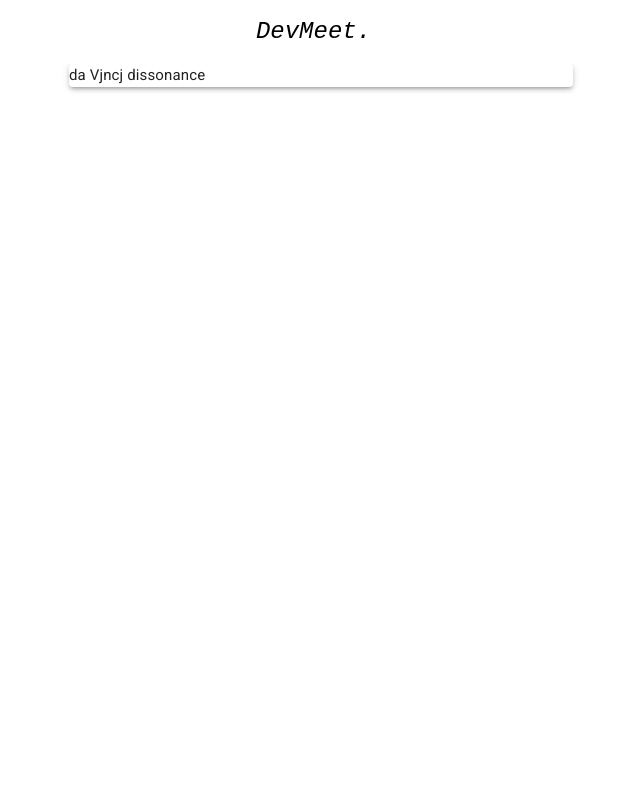
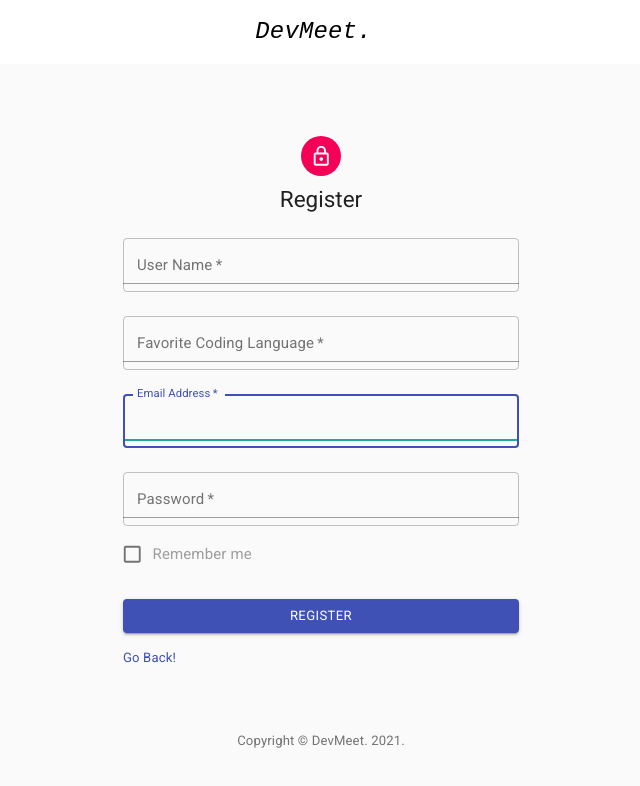
Before and after one commit to nbmc1991/dev-meet, a React (Create React App) app in the folder client/: page /register in a window 1280 px wide. Shown: the top 786 px of the page, without its empty margins (319-959 px from the left). Built offline with nearby package versions, Linux system fonts and the light colour scheme.

Commit message:
login and register pages up

```diff
--- a/client/src/components/pages/Login.js
+++ b/client/src/components/pages/Login.js
@@ -1,68 +1,121 @@
-import React, { useEffect, useRef, useContext, Typography } from 'react';
-import { Link } from 'react-dom';
-import {Store} from '../../store';
-import {loginUser,setErrors} from '../../store/actions/authActions';
-import classnames from 'classnames';
-import Paper from '@material-ui/core/Paper';
+import React from 'react';
+import Avatar from '@material-ui/core/Avatar';
+import Button from '@material-ui/core/Button';
+import CssBaseline from '@material-ui/core/CssBaseline';
+import TextField from '@material-ui/core/TextField';
+import FormControlLabel from '@material-ui/core/FormControlLabel';
+import Checkbox from '@material-ui/core/Checkbox';
+import Link from '@material-ui/core/Link';
+import Grid from '@material-ui/core/Grid';
+import Box from '@material-ui/core/Box';
+import LockOutlinedIcon from '@material-ui/icons/LockOutlined';
+import Typography from '@material-ui/core/Typography';
+import { makeStyles } from '@material-ui/core/styles';
 import Container from '@material-ui/core/Container';
-import { makeStyles } from '@material-ui/core/styles';//imported for form field ux/ui
-import TextField from '@material-ui/core/TextField';//imported for form field ux/ui
-import Button from '@material-ui/core/Button'
-import Grid from '@material-ui/core/Grid';
 
-const Login=props=>{
-const {state,dispatch}=useContext(Store);
-const errors=state.error;
-const emailRef=useRef();
-const passwordRef=useRef();
+function Copyright() {
+  return (
+    <Typography variant="body2" color="textSecondary" align="center">
+      {'Copyright © '}
+      <Link color="inherit" href="https://material-ui.com/">
+        DevMeet.
+      </Link>{' '}
+      {new Date().getFullYear()}
+      {'.'}
+    </Typography>
+  );
+}
 
-//should this be 'e'
-useEffect(props=>{
-    if(state.auth.isAuthenticated)
-        props.history.push('/homepage')
-},[state,props]);
+const useStyles = makeStyles((theme) => ({
+  paper: {
+    marginTop: theme.spacing(8),
+    display: 'flex',
+    flexDirection: 'column',
+    alignItems: 'center',
+  },
+  avatar: {
+    margin: theme.spacing(1),
+    backgroundColor: theme.palette.secondary.main,
+  },
+  form: {
+    width: '100%', // Fix IE 11 issue.
+    marginTop: theme.spacing(1),
+  },
+  submit: {
+    margin: theme.spacing(3, 0, 2),
+  },
+  root: {
+      color: 'linear-gradient(45deg, #FE6B8B 30%, #FF8E53 90%)',
+  }
 
-const onSubmit=e=>{
-    e.preventDefault()
-    dispatch(setErrors({response:{data:{}}}));
-    const userData={
-        email:emailRef.current.value,
-        password:passwordRef.current.value,
-    };
-    loginUser(userData,props.history)(dispatch);
-}
-//     return(
-//         <Container>
-//              <TextField/>
-//         </Container>
-//     )
-// }
-// export default Login;
-// const useStyles = makeStyles((theme) => ({
-//     root: {
-//         '& > *': {
-//             margin: theme.spacing(1),
-//             width: '25ch',
-//         },
-//     },
-// }));Lo
+}));
 
-// export default function Login() {
-//     const classes = useStyles();
+export default function Login() {
+  const classes = useStyles();
 
   return (
-        <form noValidate autoComplete="off">
-            <Grid
-                container
-                direction="column"
-                justify="center"
-                alignItems="center"
+    <Container component="main" maxWidth="xs" >
+      <CssBaseline />
+      <div className={classes.paper}>
+        <Avatar className={classes.avatar}>
+          <LockOutlinedIcon />
+        </Avatar>
+        <Typography component="h1" variant="h5">
+          Sign in
+        </Typography>
+        <form className={classes.form} noValidate>
+          <TextField
+            variant="outlined"
+            margin="normal"
+            required
+            fullWidth
+            id="email"
+            label="Email Address"
+            name="email"
+            autoComplete="email"
+            autoFocus
+          />
+          <TextField
+            variant="outlined"
+            margin="normal"
+            required
+            fullWidth
+            name="password"
+            label="Password"
+            type="password"
+            id="password"
+            autoComplete="current-password"
+          />
+          <FormControlLabel
+            control={<Checkbox value="remember" color="primary" />}
+            label="Remember me"
+          />
+          <Button
+            type="submit"
+            fullWidth
+            variant="contained"
+            color="primary"
+            className={classes.submit}
           >
-                <Grid item xs={6}>
-                    <Paper>why is this proving so difficult</Paper>
+            Sign In
+          </Button>
+          <Grid container>
+            <Grid item xs>
+              <Link href="#" variant="body2">
+                Forgot password?
+              </Link>
+            </Grid>
+            <Grid item>
+              <Link href="/register" variant="body2">
+                {"Don't have an account? Sign Up"}
+              </Link>
             </Grid>
           </Grid>
         </form>
+      </div>
+      <Box mt={8}>
+        <Copyright />
+      </Box>
+    </Container>
   );
 }
-export default Login;
--- a/client/src/components/pages/Register.js
+++ b/client/src/components/pages/Register.js
@@ -1,46 +1,143 @@
-import React,{useContext,useEffect,useRef} from 'react';
-import {Link} from 'react-router-dom';
-import {Store} from '../../store';
-import {registerUser,setErrors} from '../../store/actions/authActions';
-import classnames from 'classnames';
+import React from 'react';
+import Avatar from '@material-ui/core/Avatar';
+import Button from '@material-ui/core/Button';
+import CssBaseline from '@material-ui/core/CssBaseline';
+import TextField from '@material-ui/core/TextField';
+import FormControlLabel from '@material-ui/core/FormControlLabel';
+import Checkbox from '@material-ui/core/Checkbox';
+import Link from '@material-ui/core/Link';
+import Grid from '@material-ui/core/Grid';
+import Box from '@material-ui/core/Box';
+import LockOutlinedIcon from '@material-ui/icons/LockOutlined';
+import Typography from '@material-ui/core/Typography';
+import { makeStyles } from '@material-ui/core/styles';
 import Container from '@material-ui/core/Container';
-import Typography from '@material-ui/core/Typography';
-import 'fontsource-roboto';
-import Paper from '@material-ui/core/Paper';
-import TextField from '@material-ui/core/TextField';
-import 'fontsource-roboto';
 
-const Register=props=>{
-    const {state,dispatch}=useContext(Store);
-    const errors=state.error;
-    const nameRef=useRef();
-    const emailRef=useRef();
-    const passwordRef=useRef();
-    const password2Ref=useRef();
+function Copyright() {
+  return (
+    <Typography variant="body2" color="textSecondary" align="center">
+      {'Copyright © '}
+      <Link color="inherit" href="https://material-ui.com/">
+        DevMeet.
+      </Link>{' '}
+      {new Date().getFullYear()}
+      {'.'}
+    </Typography>
+  );
+}
 
-    useEffect(()=>{
-        if(state.auth.isAuthenticated)
-            props.history.push('/homepage');
-    },[state,props]);
+const useStyles = makeStyles((theme) => ({
+  paper: {
+    marginTop: theme.spacing(8),
+    display: 'flex',
+    flexDirection: 'column',
+    alignItems: 'center',
+  },
+  avatar: {
+    margin: theme.spacing(1),
+    backgroundColor: theme.palette.secondary.main,
+  },
+  form: {
+    width: '100%', // Fix IE 11 issue.
+    marginTop: theme.spacing(1),
+  },
+  submit: {
+    margin: theme.spacing(3, 0, 2),
+  },
+  root: {
+      color: 'linear-gradient(45deg, #FE6B8B 30%, #FF8E53 90%)',
+  }
 
-    const onSubmit=e=>{
-        e.preventDefault();
-        dispatch(setErrors({response:{data:{} }}));
+}));
 
-        const userData={
-            name:nameRef.current.value,
-            email:emailRef.current.value,
-            password:passwordRef.current.value,
-            password2:password2Ref.current.value,
-        };
-        registerUser(userData,props.history)(dispatch);
-    }
-    return(
-        <Container maxWidth='sm'>
-            <Paper elevation={3}>
-                <Typography>da Vjncj dissonance</Typography>
-            </Paper>
-        </Container>
-    )
+export default function Register() {
+  const classes = useStyles();
+
+  return (
+    <Container component="main" maxWidth="xs" >
+      <CssBaseline />
+      <div className={classes.paper}>
+        <Avatar className={classes.avatar}>
+          <LockOutlinedIcon />
+        </Avatar>
+        <Typography component="h1" variant="h5">
+          Register
+        </Typography>
+        <form className={classes.form} noValidate>
+        <TextField
+            variant="outlined"
+            margin="normal"
+            required
+            fullWidth
+            id="username"
+            label="User Name"
+            name="username"
+            autoComplete="username"
+            autoFocus
+          />
+        <TextField
+            variant="outlined"
+            margin="normal"
+            required
+            fullWidth
+            id="language"
+            label="Favorite Coding Language"
+            name="language"
+            autoComplete="language"
+            autoFocus
+          />
+          <TextField
+            variant="outlined"
+            margin="normal"
+            required
+            fullWidth
+            id="email"
+            label="Email Address"
+            name="email"
+            autoComplete="email"
+            autoFocus
+          />
+          <TextField
+            variant="outlined"
+            margin="normal"
+            required
+            fullWidth
+            name="password"
+            label="Password"
+            type="password"
+            id="password"
+            autoComplete="current-password"
+          />
+          <FormControlLabel
+            control={<Checkbox value="remember" color="primary" />}
+            label="Remember me"
+          />
+          <Button
+            type="submit"
+            fullWidth
+            variant="contained"
+            color="primary"
+            className={classes.submit}
+          >
+            Register
+          </Button>
+          <Grid container>
+            <Grid item xs>
+              <Link href="/" variant="body2">
+               Go Back!
+              </Link>
+            </Grid>
+            <Grid item>
+              {/* <Link href="#" variant="body2">
+                {"Don't have an account? Sign Up"}
+              </Link> */}
+            </Grid>
+          </Grid>
+        </form>
+      </div>
+      <Box mt={8}>
+        <Copyright />
+      </Box>
+    </Container>
+  );
 }
-export default Register;
```
Lines whose indentation alone changed are shown as unchanged.
